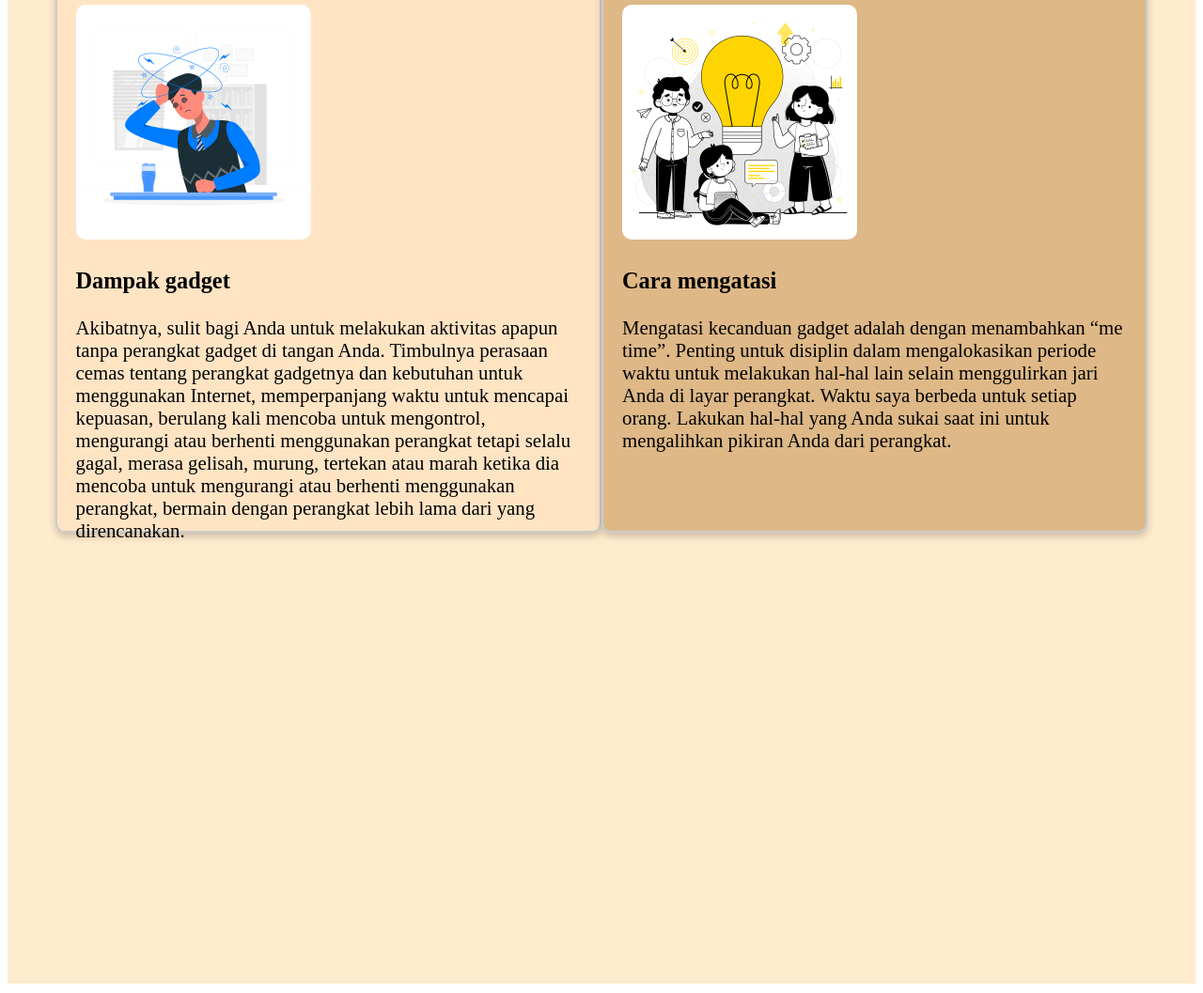
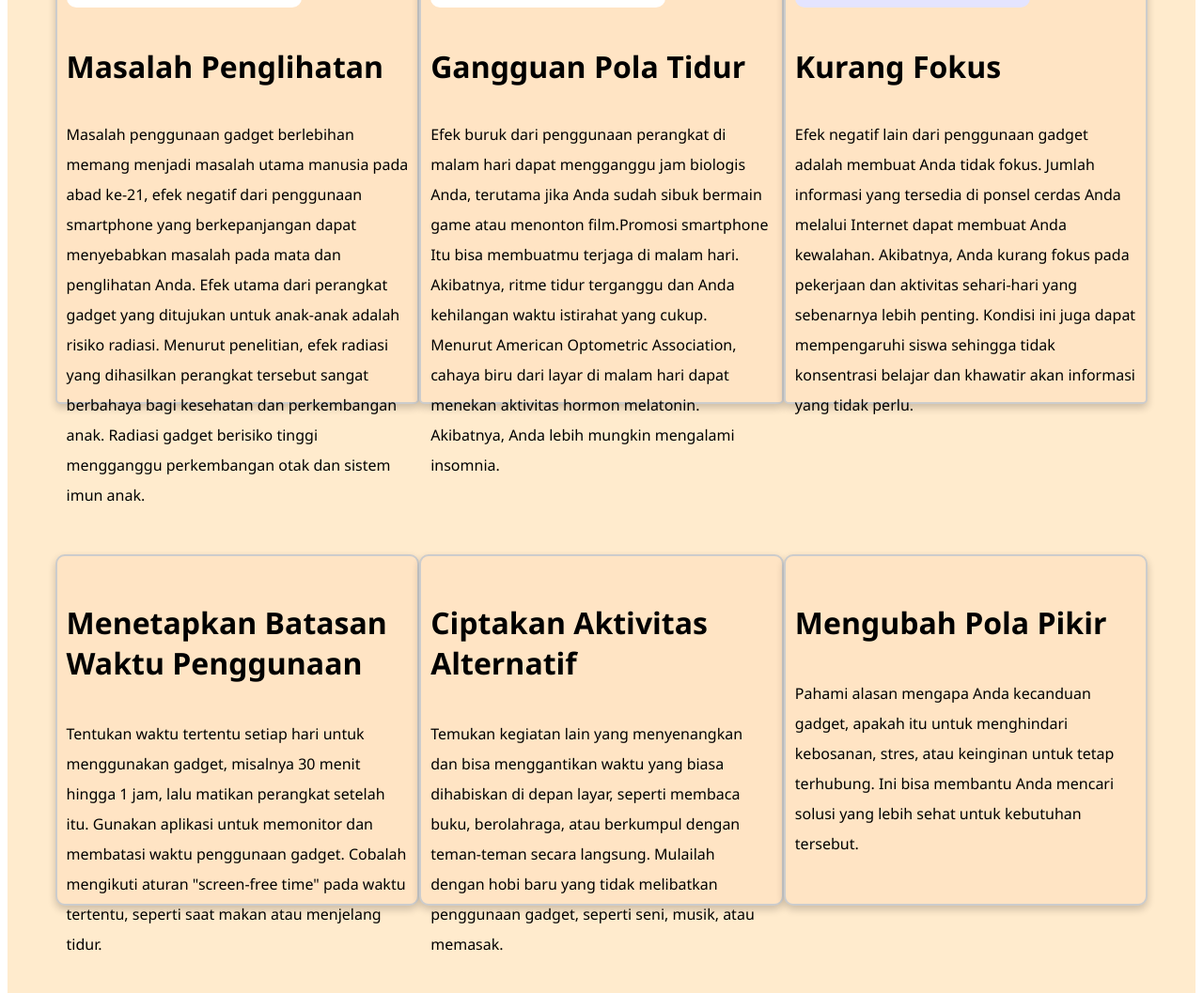
Before and after one commit to Zewex22/Project-Kelompok-02-, a plain HTML site: page index.html in a window 1280 px wide. Shown: the part 1740-2797 px from the top of the page at 94% size. Drawn offline with Linux system fonts and the light colour scheme.

Commit message:
Add files via upload

```diff
--- a/index.html
+++ b/index.html
@@ -1,18 +1,21 @@
 <!DOCTYPE html>
 <html lang="en">
+
 <head>
     <meta charset="UTF-8">
     <meta name="viewport" content="width=device-width, initial-scale=1.0">
     <title>Web Kesehatan</title>
     <link rel="stylesheet" href="style.css">
 </head>
+
 <body>
     <header>
-        <a href="#" class="logo"><img src="images/download__8_-removebg-preview.png" alt="">ACTIVE BREAKS</a>
+        <a href="#" class="logo"><img src="images/download__8_-removebg-preview.png" alt=""><b>SOSIAL GADGET</b></a>
         <nav class="menu">
             <a href="#home">Home</a>
             <a href="#about">About</a>
-            <a href="#dampak">Dampak</a>
+            <a href="#Effect">Effect</a>
+            <a href="#solution">Solution</a>
             <a href="#support">Support</a>
         </nav>
     </header>
@@ -26,10 +29,13 @@
             <div class="content-right">
                 <h1>BAHAYA MENGGUNAKAN GADGET</h1>
                 <p>
-                    Penggunaan gadget sebagai penunjang aktivitas masyarakat sehari-hari baik di rumah, sekolah, maupun kantor juga memberikan pengaruh buruk bagi masalah kesehatan tubuh jika digunakan secara tidak bijak dan berlebihan.
-                    Pagi, siang, sore, dan malam dimanapun dan kapanpun mata kita selalu tertuju pada layar gadget kita dan seringkali membuat kita melupakan tugas utama kita baik itu di rumah, sekolah maupun kantor tempat kita bekerja.
+                    Penggunaan gadget sebagai penunjang aktivitas masyarakat sehari-hari baik di rumah,
+                    sekolah, maupun kantor juga memberikan pengaruh buruk bagi masalah kesehatan tubuh
+                    jika digunakan secara tidak bijak dan berlebihan.
+                    Pagi, siang, sore, dan malam dimanapun dan kapanpun mata kita selalu tertuju pada
+                    layar gadget kita dan seringkali membuat kita melupakan tugas utama kita baik itu
+                    di rumah, sekolah maupun kantor tempat kita bekerja.
 
-                    <!-- <a href="#about"><button>Baca Selengkapnya...</button></a> -->
                 </p>
             </div>
         </div>
@@ -44,51 +50,119 @@
             <div class="content-right1">
                 <h1>dampak gadget pada kesehatan?</h1>
                 <p>
-                    Gadget bukan lagi objek yang tidak dikenal bahkan untuk anak-anak. Memiliki perangkat gadget dapat mempermudah hidup seseorang, mulai dari membantu di tempat kerja, belajar, berbelanja atau sekedar mencari hiburan. Namun berhati-hatilah, terlalu mengandalkan perangkat gadget justru dapat meningkatkan risiko kecanduan perangkat tersebut.  Hal itu juga bisa terjadi pada anak-anak.
+                    Gadget bukan lagi objek yang tidak dikenal bahkan untuk anak-anak.
+                    Memiliki perangkat gadget dapat mempermudah hidup seseorang, mulai dari
+                    membantu di tempat kerja, belajar, berbelanja atau sekedar mencari hiburan
+                    . Namun berhati-hatilah, terlalu mengandalkan perangkat gadget justru dapat
+                    meningkatkan risiko kecanduan perangkat tersebut. Hal itu juga bisa terjadi pada anak-anak.
                 </p>
                 <p>
-                    Berita buruknya adalah kecanduan perangkat pada anak-anak sebenarnya dapat mempengaruhi kesehatan mereka dan mempengaruhi pertumbuhan mereka. Beberapa orang tua mungkin menawarkan gadget untuk membuat balita mereka pilih-pilih dan mempelajari hal-hal baru. Namun, efek penggunaan perangkat harus diperhatikan, terutama jika memicu kecanduan.
+                    Berita buruknya adalah kecanduan perangkat pada anak-anak sebenarnya dapat
+                    mempengaruhi kesehatan mereka dan mempengaruhi pertumbuhan mereka. Beberapa
+                    orang tua mungkin menawarkan gadget untuk membuat balita mereka pilih-pilih
+                    dan mempelajari hal-hal baru. Namun, efek penggunaan perangkat harus diperhatikan,
+                    terutama jika memicu kecanduan.
                 </p>
                 <p>
-                    Semua perangkat berteknologi tinggi ini tidak hanya sebagai sarana komunikasi dan hiburan, tetapi juga untuk memperoleh berbagai informasi dan pengetahuan.
+                    Semua perangkat berteknologi tinggi ini tidak hanya sebagai sarana komunikasi dan hiburan,
+                    tetapi juga untuk memperoleh berbagai informasi dan pengetahuan.
                 </p>
             </div>
         </div>
     </section>
-    <section class="dampak" id="dampak">
-       <div class="content3">
-            <div class="box1">
-                <img src="images/7206964.jpg" alt="">
-                <h3>Dampak gadget</h3>
-                <P>Akibatnya, sulit bagi Anda untuk melakukan aktivitas apapun tanpa perangkat gadget di tangan Anda.  Timbulnya perasaan cemas tentang perangkat gadgetnya dan kebutuhan untuk menggunakan Internet, memperpanjang waktu untuk mencapai kepuasan, berulang kali mencoba untuk mengontrol, mengurangi atau berhenti menggunakan perangkat tetapi selalu gagal, merasa gelisah, murung, tertekan atau marah ketika dia mencoba untuk mengurangi atau berhenti menggunakan perangkat, bermain dengan perangkat lebih lama dari yang direncanakan.</P>
+    <section class="dampak" id="Effect">
+        <div class="content3">
+            <div class="box">
+                <img src="images/11447268.jpg" alt="">
+                <h3>Masalah Penglihatan</h3>
+                <P>Masalah penggunaan gadget berlebihan memang menjadi masalah utama manusia pada abad ke-21, efek
+                    negatif dari penggunaan smartphone yang berkepanjangan dapat menyebabkan masalah pada mata dan
+                    penglihatan Anda. Efek utama dari perangkat gadget yang ditujukan untuk anak-anak adalah risiko
+                    radiasi. Menurut penelitian, efek radiasi yang dihasilkan perangkat tersebut sangat berbahaya bagi
+                    kesehatan dan perkembangan anak. Radiasi gadget berisiko tinggi mengganggu perkembangan otak dan
+                    sistem imun anak.</P>
             </div>
-            <div class="box2">
-                <img src="images/6236721.jpg" alt="">
-                <h3>Cara mengatasi</h3>
-                <P>Mengatasi kecanduan gadget  adalah dengan menambahkan “me time”. Penting untuk disiplin dalam mengalokasikan periode waktu untuk melakukan hal-hal lain selain menggulirkan jari Anda di layar perangkat. Waktu saya berbeda untuk setiap orang. Lakukan hal-hal yang Anda sukai  saat ini untuk mengalihkan pikiran Anda dari perangkat.
-
+            <div class="box">
+                <img src="images/4302112.jpg" alt="">
+                <h3>Gangguan Pola Tidur</h3>
+                <P>
+                    Efek buruk dari penggunaan perangkat di malam hari dapat mengganggu jam biologis Anda, terutama jika
+                    Anda sudah sibuk bermain game atau menonton film.Promosi smartphone
+                    Itu bisa membuatmu terjaga di malam hari. Akibatnya, ritme tidur terganggu dan Anda kehilangan waktu
+                    istirahat yang cukup.
+                    Menurut American Optometric Association, cahaya biru dari layar di malam hari dapat menekan
+                    aktivitas hormon melatonin. Akibatnya, Anda lebih mungkin mengalami insomnia.
                 </P>
             </div>
-       </div>
+            <div class="box">
+                <img src="images/7475768.jpg" alt="">
+                <h3>Kurang Fokus</h3>
+                <p>
+                    Efek negatif lain dari penggunaan gadget adalah membuat Anda tidak fokus. Jumlah informasi yang
+                    tersedia di ponsel cerdas Anda melalui Internet dapat membuat Anda kewalahan.
+                    Akibatnya, Anda kurang fokus pada pekerjaan dan aktivitas sehari-hari yang sebenarnya lebih penting.
+                    Kondisi ini juga dapat mempengaruhi siswa sehingga tidak konsentrasi belajar dan khawatir akan
+                    informasi yang tidak perlu.</p>
+
+            </div>
+        </div>
+    </section>
+    <!-- <h1>SOLUSI TERBAIK UNTUK ANDA</h1> -->
+    <section class="Solution" id="solution">
+        <div class="content4">
+            <div class="box">
+                <h3>Menetapkan Batasan Waktu Penggunaan</h3>
+                <p>
+                    Tentukan waktu tertentu setiap hari untuk menggunakan gadget, misalnya 30 menit hingga 1 jam, lalu
+                    matikan perangkat setelah itu. Gunakan aplikasi untuk memonitor dan membatasi waktu penggunaan
+                    gadget.
+                    Cobalah mengikuti aturan "screen-free time" pada waktu tertentu, seperti saat makan atau menjelang
+                    tidur.</p>
+            </div>
+
+            <div class="box">
+                <h3>Ciptakan Aktivitas Alternatif</h3>
+                <p>
+                    Temukan kegiatan lain yang menyenangkan dan bisa menggantikan waktu yang biasa dihabiskan di depan
+                    layar, seperti membaca buku, berolahraga, atau berkumpul dengan teman-teman secara langsung.
+                    Mulailah dengan hobi baru yang tidak melibatkan penggunaan gadget, seperti seni, musik, atau
+                    memasak.</p>
+            </div>
+
+            <div class="box">
+                <h3>Mengubah Pola Pikir</h3>
+                <p>
+                    Pahami alasan mengapa Anda kecanduan gadget, apakah itu untuk menghindari kebosanan, stres, atau
+                    keinginan untuk tetap terhubung. Ini bisa membantu Anda mencari solusi yang lebih sehat untuk
+                    kebutuhan tersebut.</p>
+            </div>
+
+        </div>
+
     </section>
 
+
+
     <section class="support" id="support">
+        <div class="review">
+
+        </div>
     </section>
 
     <section class="footer">
         <div class="box-container">
             <div class="box">
-                <h3>Related Links</h3>
-                <a href="">Website SMK Karnas</a>
-                <a href="">Website Kominfo</a>
-                <a href="">Website BMKG</a>
+                <h3>Copyright</h3>
+                <a href="">Website Frepik</a>
+                <a href="">Website Gramedia</a>
+                <a href="">Website ChatGPT</a>
             </div>
 
             <div class="box">
                 <h3>Contact Info</h3>
-                <a href="">ibnuicbadu@smkkarnas.sch.id</a>
-                <a href="">+62897892167</a>
-                <a href="">Jalan SUKAMULYA, Jawa baru</a>
+                <a href="">zextamvan212@gmail.com/a>
+                <a href="">+6259 1213</a>
+                <a href="">asepariya2@gmail.com</a>
             </div>
 
             <div class="box">
@@ -101,4 +175,5 @@
         </div>
     </section>
 </body>
+
 </html>
--- a/style.css
+++ b/style.css
@@ -3,9 +3,11 @@ html {
     scroll-behavior: smooth;
 }
 
+/* Header */
+
 header {
     background: bisque;
-    padding: 2rem;
+    padding: 1rem;
     position: fixed;
     top: 0;
     left: 0;
@@ -17,12 +19,13 @@ header {
 }
 
 header .logo {
-    font-family: 'Franklin Gothic Medium', 'Arial Narrow', Arial, sans-serif;
+    font-family: 'Segoe UI', Tahoma, Geneva, Verdana, sans-serif;
     font-weight: 500;
     font-style: normal;
-    font-size: 2.2rem;
+    font-size: 1.8rem;
     color: black;
     text-decoration: none;
+    padding-left: 4rem;
 }
 
 header .logo img {
@@ -33,9 +36,9 @@ header .logo img {
 }
 
 header .menu a {
-    font-family: Arial, Helvetica, sans-serif;
+    font-family: 'Segoe UI', Tahoma, Geneva, Verdana, sans-serif;
     position: relative;
-    font-size: 2rem;
+    font-size: 1.5rem;
     color: black;
     text-decoration: none;
     font-weight: 500;
@@ -49,15 +52,20 @@ header .menu a:hover {
     border-radius: 10px 10px 10px 10px;
 }
 
+/* header end */
+
+
+
+/* section */
 section {
-    /* padding-top: 10rem; */
-    padding: 10rem 4%;
-    background-color:blanchedalmond;
+    padding: 5rem 4%;
+    background-color: blanchedalmond;
 }
 
 .home {
     display: flex;
     align-items: center;
+    font-family: 'Segoe UI', Tahoma, Geneva, Verdana, sans-serif;
     flex-wrap: wrap;
 }
 
@@ -96,11 +104,17 @@ section {
     text-align: justify;
 }
 
+/* section end */
+
+
+
+
 /* about */
 
 .about {
     display: flex;
     align-items: center;
+    font-family: 'Segoe UI', Tahoma, Geneva, Verdana, sans-serif;
     flex-wrap: wrap;
 }
 
@@ -120,9 +134,7 @@ section {
     width: 100%;
     height: auto;
     border-radius: 20px;
-    /* border-radius: 100px 100px 100px 100px; */
     box-shadow: 0 5px 5px 5px rgb(224, 142, 95);
-    /* border-radius: 61% 39% 36% 64% / 57% 56% 44% 43%; */
 }
 
 
@@ -142,8 +154,16 @@ section {
     text-align: justify;
 }
 
+/* about end */
+
+
+
+
+/* impact */
+
 .dampak {
     display: flex;
+    font-family: 'Segoe UI', Tahoma, Geneva, Verdana, sans-serif;
     align-items: center;
     flex-wrap: wrap;
 }
@@ -155,72 +175,93 @@ section {
     align-items: center;
 }
 
-.dampak .content3 .box1 img {
+.dampak .content3 .box img {
     width: 250px;
     height: 250px;
     border-radius: 10px;
 }
 
-.dampak .content3 .box2 img {
-    width: 250px;
-    height: 250px;
-    border-radius: 10px;
+
+.dampak .content3 .box {
+    width: 100%;
+    height: 660px;
+    padding: 10px;
+    margin: 0;
+    font-size: 1rem;
+    background-color: bisque;
+    border: 2px solid #ccc;
+    border-radius: 5px;
+    box-shadow: 0 4px 8px rgba(0, 0, 0, 0.2);
 }
 
-.dampak .content3 .box1 {
+.dampak .content3 .box h3 {
+    color: var(--black);
+    font-size: 2rem;
+    padding: .2rem 0;
+}
+
+.dampak .content3 .box p {
+    color: var(--light-color);
+    font-size: 1rem;
+    line-height: 2;
+}
+
+/* impact end */
+
+
+
+/* solution start*/
+
+.Solution {
+    display: flex;
+    font-family: 'Segoe UI', Tahoma, Geneva, Verdana, sans-serif;
+    align-items: center;
+    flex-wrap: wrap;
+}
+
+.Solution .content4 {
     width: 100%;
-    height: 540px;
-    padding: 20px;
+    display: flex;
+    justify-content: center;
+    align-items: center;
+}
+
+/* .Solution h1 {
+    text-align: center;
+    align-items: center;
+    margin-left: 30%;
+}  */
+
+.Solution .content4 .box {
+    width: 100%;
+    height: 350px;
+    padding: 10px;
     margin: 0;
-    font-size: 1.3rem;
+    font-size: 1rem;
     background-color: bisque;
     border: 2px solid #ccc;
     border-radius: 10px;
     box-shadow: 0 4px 8px rgba(0, 0, 0, 0.2);
 }
 
-.dampak .content3 .box2 {
-    width: 100%;
-    height: 540px;
-    padding: 20px;
-    margin: 0;
-    font-size: 1.3rem;
-    background-color: burlywood;
-    border: 2px solid #ccc;
-    border-radius: 10px;
-    box-shadow: 0 4px 8px rgba(0, 0, 0, 0.2);
+.Solution .content4 .box h3 {
+    color: var(--black);
+    font-size: 2rem;
+    padding: .4rem 0;
 }
 
+.Solution .content4 .box p {
+    color: var(--light-color);
+    font-size: 1rem;
+    line-height: 2;
+}
+
+/* solution end */
 
 
-/* .home .content .content-right p a {
-    font-size: 2rem;
-    text-decoration: none;
-    justify-content: space-between;
-    align-items: center;
-    width: 75%;
-    margin-top: -20px;
-} */
+/* footer start */
 
-/* .home .content .content-right p a button {
-    height: 30px;
-    width: 50%;
-    border: 2px solid black;
-    border-radius: 5px;
-    color: #fff;
-    background: #d98473;
-    cursor: pointer;
-    transition: 500ms;
-    font-size: 18px;
-    font-family: 'Segoe UI', Tahoma, Geneva, Verdana, sans-serif;
-    font-weight: 500;
-    text-transform: uppercase;
-    margin-left: 10px;
-    margin-right: 10px;
-} */
-
-
-.footer{
+.footer {
     display: flex;
     flex-direction: column;
     justify-content: center;
@@ -229,7 +270,7 @@ section {
     padding: 2rem 0;
 }
 
-.footer .box-container{
+.footer .box-container {
     display: grid;
     grid-template-columns: repeat(auto-fit, minmax(22rem, 1fr));
     gap: 2rem;
@@ -238,17 +279,18 @@ section {
     margin-bottom: 2rem;
 }
 
-.footer .box{
+.footer .box {
     text-align: justify;
 }
-.footer .box-container .box h3{
-    font-size: 2,5rem;
+
+.footer .box-container .box h3 {
+    font-size: 2, 5rem;
     color: black;
     padding: .8rem 0;
     border-bottom: .2rem solid black;
 }
 
-.footer .box-container .box a{
+.footer .box-container .box a {
     display: flex;
     align-items: center;
     font-size: 1.5rem;
@@ -257,3 +299,5 @@ section {
     text-transform: none;
     text-decoration: none;
 }
+
+/* footer end */
```
Also changed, not shown: images/11447268.jpg (added), images/4302112.jpg (added), images/7475768.jpg (added).
